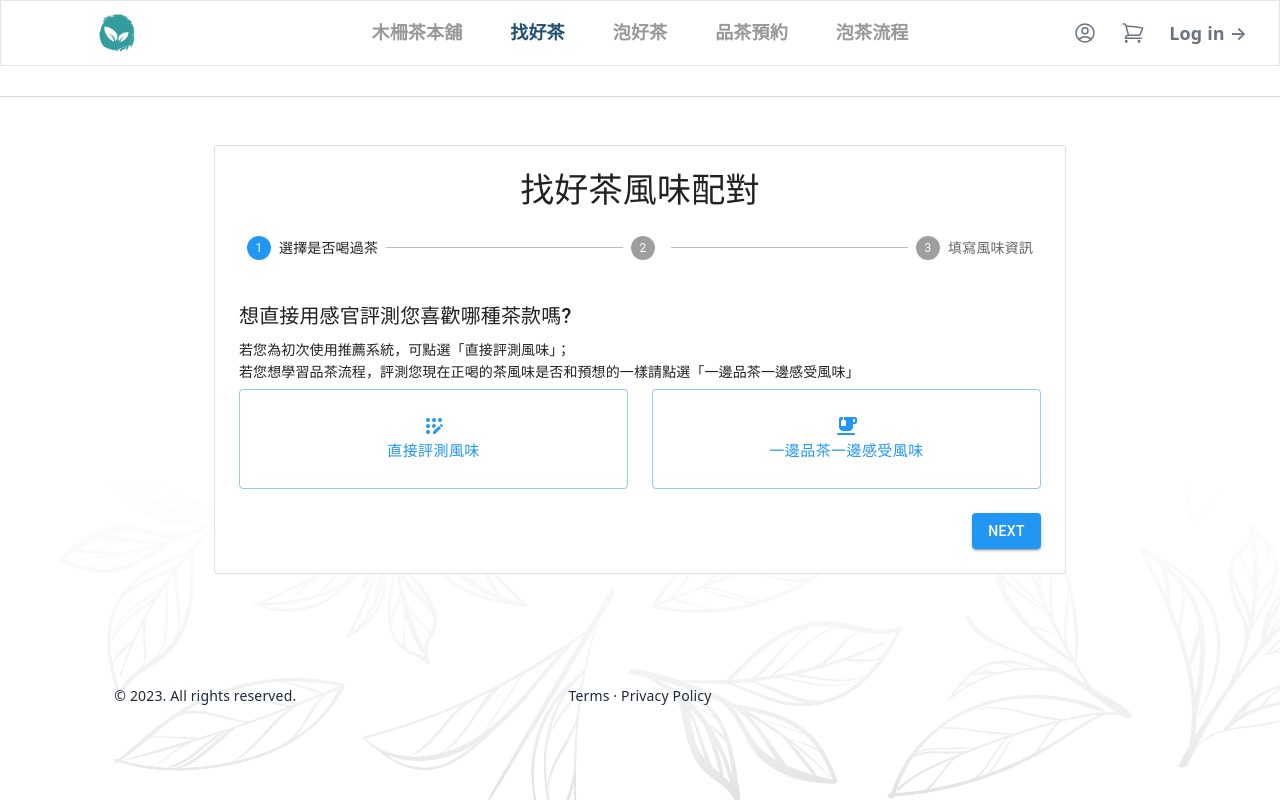
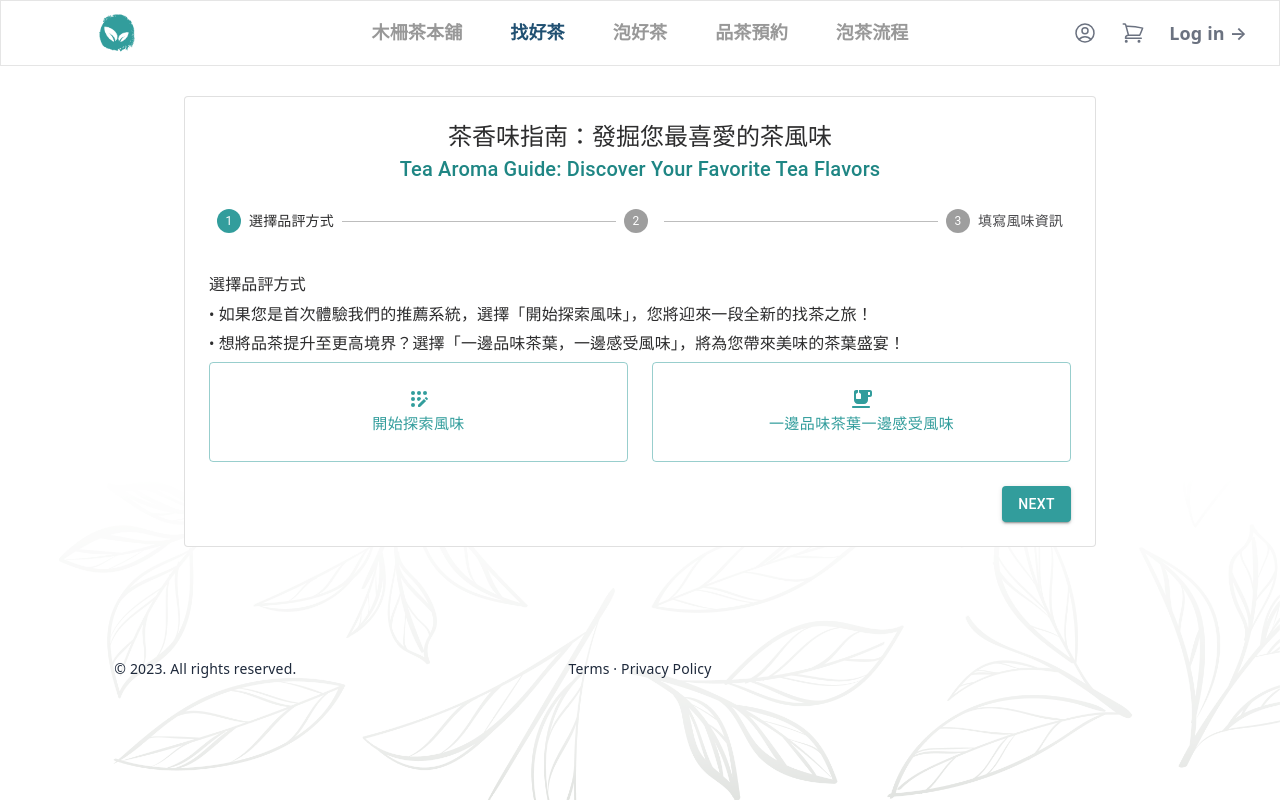
Before and after one commit to Mattis3858/graduation_with_next, a Next.js app: page /goodtea in a window 1280 px wide. Built offline with nearby package versions, Linux system fonts and the light colour scheme; a web font is replaced by a local one.

Commit message:
0825 update RWD

```diff
--- a/app/goodtea/FindGoodTea.js
+++ b/app/goodtea/FindGoodTea.js
@@ -17,17 +17,38 @@ import SetPersonalInformation from './setPersonalInformation'; // 填寫個人
 import Flavor from './flavor'; // 填寫風味
 import TeaColorTest from'./TeaColorTest'; // tea color test + brew tea steps
 import Posttest from './posttest'; // 前測 Step2 點選前次後測資訊
+import './goodTea.css';
 
-const steps = ['選擇是否喝過茶', '', '填寫風味資訊'];
+const steps = ['選擇品評方式', '', '填寫風味資訊'];
 
 const theme = createTheme({
+  breakpoints: {
+    values: {
+      xs: 0,
+      sm: 600,
+      md: 960,
+      lg: 1280,
+      xl: 1920,
+    },
+  },
   palette: {
     primary: {
-      main: '#2196f3', // 设置主题的主要颜色
+      main: '#329d9c',
+      light: '#68cbca',
+      dark: '#1f8684',
     },
     secondary: {
-      main: '#f50057', // 设置主题的次要颜色
+      main: '#d8a48f',
+      light: '#f1cbbc',
+      dark: '#cd8366',
     },
+    text: {
+      primary: '#2d2d2e',
+      secondary: '#4a4a4d',
+    },
+    background: {
+
+    }
   },
 });
 
@@ -52,9 +73,9 @@ const FindGoodTea = () => {
   const getStepLabel = (index) => {
     if (index === 1) {
       if (selectedOption === '直接評測風味') {
-        return '參考前次後測結果';
+        return '參考前次填寫結果';
       } else if (selectedOption === '一邊品茶一邊感受風味') {
-        return '學習喝茶流程';
+        return '學習品茶步驟';
       }
     }
     return steps[index];
@@ -77,19 +98,14 @@ const FindGoodTea = () => {
     <div className='page-layout'>
       <ThemeProvider theme={theme}>
         <CssBaseline />
-        <AppBar
-          position="absolute"
-          color="default"
-          elevation={0}
-          sx={{
-            position: 'relative',
-            borderBottom: (t) => `1px solid ${t.palette.divider}`,
-          }}
-        ></AppBar>
-        <Container component="main" maxWidth="md" sx={{ mb: 4 }}>
-          <Paper variant="outlined" sx={{ my: { xs: 3, md: 6 }, p: { xs: 2, md: 3 } }}>
-            <Typography component="h1" variant="h4" align="center">
-              找好茶風味配對
+        <AppBar className='step_bar' elevation={0} ></AppBar>
+        <Container component="main" maxWidth="md" sx={{ mb: 4 }} >
+          <Paper elevation={3} variant="outlined" sx={{ my: { xs: 3, md: 6 }, p: { xs: 2, md: 3 } }} >
+            <Typography className='title' variant="h5" >
+            茶香味指南：發掘您最喜愛的茶風味
+            </Typography>
+            <Typography className='title_eng' variant="h6" >
+            Tea Aroma Guide: Discover Your Favorite Tea Flavors
             </Typography>
             <Stepper activeStep={activeStep} sx={{ pt: 3, pb: 5 }}>
               {steps.map((label, index) => (
--- a/app/goodtea/TeaColorTest.js
+++ b/app/goodtea/TeaColorTest.js
@@ -18,37 +18,40 @@ import { PieChart } from 'react-minimal-pie-chart'; // Import PieChart component
 
 const steps = [
   {
-    label: '準備材料',
+    label: '泡茶準備',
     description: `
-    準備快沖壺、馬克杯
-    準備茶葉 3g : 熱水 100g`,
+    器材準備:\n
+    \t1. 茶具 / 快沖壺 / 馬克杯/ 沖茶袋 / 濾茶球...等\n
+    \t2. 茶葉\n
+    用水比例:市售飲用水或飲水機煮至沸水（100度c）\n
+    `,
   },
   {
-    label: '溫杯',
-    description:
-      '溫杯溫杯溫杯溫杯方法',
+    label: '溫杯燙壺',
+    description:`
+      1. 杯中加入一半25度常溫水後，再加入一半90-100度熱水\n
+      2. 靜置30秒後，倒掉杯中一半的溫熱水，再加滿step1.同樣溫度熱水\n
+      3. 同樣靜置30秒後，再重複一次step2.倒掉一半水再加滿熱水\n
+      4. 此時杯身已緩緩溫杯完成，即可開始泡茶\n
+      `,
   },
   {
-    label: '沖泡',
-    description: `將水溫維持在95 - 100 度C
-    第一泡沖泡 1 分鐘`,
+    label: '泡茶方式 - 溫潤泡',
+    description: '茶水比例：3g 茶葉(一包夾鏈袋) : 150 ml 沸水(100度c)\n泡茶方式 - 溫潤泡：置入茶葉後，先以熱水沖茶葉，立即將茶水倒出後再泡茶。\n沖泡時間：\n1. 使用100度C水\n2. 沖泡 3 分鐘後可即取出茶葉(瀝出茶湯)\n 3. 靜置 3 分鐘，即可聞茶香\n4. 待茶湯靜置至 6 分鐘後，冷卻即可享用\n',
   },
   {
-    label: '續沖',
-    description: `可泡約 5-7 次
-    每泡時間增加 10 秒`,
+    label: '續沖方式',
+    description: '每泡茶可泡約 5-7 次，每泡時間增加 10 秒',
   },
 ];
 
 const teaProducts = [
-  '茶品1',
-  '茶品2',
-  '茶品3',
-  '茶品4',
-  '茶品5',
-  '茶品6',
-  '茶品7',
-  '茶品8',
+  '張協興 - 鐵觀音',
+  '張協興 - 包種茶',
+  '威叔 - 鐵觀音',
+  '威叔 - 鐵觀音紅茶',
+  '寒舍 - 包種茶',
+  '寒舍 - 鐵觀音紅茶',
 ];
 
 const TeaColorTest = () => {
@@ -99,14 +102,14 @@ const TeaColorTest = () => {
 
   return (
     <>
-      <Typography variant="h6" gutterBottom>
-        泡茶流程
+      <Typography className='sub_title' gutterBottom>
+        品茶步驟
       </Typography>
-      <Typography variant="body2" gutterBottom>
-        來學泡好茶R
+      <Typography className='para' gutterBottom>
+        跟著以下步驟一同走進茶香，品味茶湯。
       </Typography>
       <FormControl fullWidth sx={{ mb: 2 }}>
-        <InputLabel>Select Tea Product</InputLabel>
+        <InputLabel>請選擇您現在所泡的茶款</InputLabel>
         <Select
           value={selectedTea}
           onChange={handleTeaSelect}
@@ -120,21 +123,21 @@ const TeaColorTest = () => {
           ))}
         </Select>
       </FormControl>
-      <Box sx={{ maxWidth: 400 }}>
+      <Box sx={{ maxWidth: '100%' }}>
         <Box sx={{ mb: 2, display: 'flex', alignItems: 'center' }}>
-          <Typography variant="subtitle1">Brew Steps</Typography>
+          <Typography variant="subtitle1">泡茶步驟</Typography>
         </Box>
         <Stepper activeStep={activeStep} orientation="vertical">
           {steps.map((step, index) => (
             <Step key={step.label}>
               <StepLabel
                 icon={<PhotoCameraIcon />}
-                optional={index === 2 ? <Typography variant="caption">Last step</Typography> : null}
+                optional={index === 2 ? <Typography variant="caption">最後一步</Typography> : null}
               >
                 {step.label}
               </StepLabel>
               <StepContent>
-                <Typography>{step.description}</Typography>
+                <Typography className='para'>{step.description}</Typography>
                 <Box sx={{ mb: 2 }}>
                   <div>
                     <Button
@@ -192,7 +195,7 @@ const TeaColorTest = () => {
       {/* File Upload */}
       {!uploadSuccess && (
         <Box sx={{ mt: 2 }}>
-          <Typography variant="subtitle1">Tea Color Test</Typography>
+          <Typography className='sub_title'>茶湯濃淡檢驗小遊戲</Typography>
           <Typography variant="body2" gutterBottom>
             上傳照片，可以拍照或選擇照片
           </Typography>
@@ -215,7 +218,7 @@ const TeaColorTest = () => {
               </Button>
             </label>
             <Typography variant="body2">
-              {uploadedFile ? 'File uploaded successfully!' : 'No file uploaded'}
+              {uploadedFile ? '上傳成功 File uploaded successfully!' : '請上傳茶湯照片 No file uploaded'}
             </Typography>
           </Box>
         </Box>
--- /dev/null
+++ b/app/goodtea/goodTea.css
@@ -0,0 +1,93 @@
+
+:root {
+    --divider-color: #ccc;
+    --primary-color: #329d9c;
+    --primary_color_light:#d1e9e9 ;
+    --primary_color_dark:#1f8684 ;
+    --secondary_color: #d8a48f;
+    --secondary_color_light:#f6e2da;
+    --secondary_color_dark:#cd8366;
+
+}
+
+.step_bar {
+    position: absolute;
+    color: var(--primary-color);
+}
+.step_bar_with_with_border {
+    position: relative;
+    border-bottom: 1px solid var(--divider-color);
+}
+.title {
+    font-weight: 900;
+    text-align: center;
+
+}
+.title_eng{
+    text-align: center;
+    font-weight: 700;
+    color: var(--primary_color_dark)
+}
+.sub_title {
+    font-size:18px;
+    font-family:  sans-serif;
+    font-weight: 700;
+}
+.para {
+    font-size: 14px;
+    font-weight: 300;
+}
+.explore_flavor {
+    width: 35px;
+    height: 35px;
+}
+.tea_cup {
+    width: 35px;
+    height: 35px;
+}
+.status_button {
+    font-size: 16px;
+    font-weight: 700;
+}
+.select_box_center_vertical {
+    display: flex;
+    flex-direction: column;
+    align-items: center;
+    justify-content: space-between;
+    gap: 10px;
+  }
+
+.select_box_center_horizontal {
+    display: flex;
+    gap: 10px;
+  }
+.col_title {
+    font-weight: 700;
+}
+.quantitative_value_input .MuiInputBase-input {
+    border-bottom-color: #329d9c;
+    /* 其他样式属性 */
+  }
+.tea_name{
+    font-weight: 600;
+}
+.tea_desc{
+    font-weight:500;
+}
+.tea_name_v{
+    font-weight: 600;
+    background-color: var(--primary_color_light);
+
+}
+.tea_desc_v{
+    font-weight:500;
+    background-color: var(--primary_color_light);
+}
+.cell_bt_cell {
+    background-color: var(--primary_color_light);
+    font-weight: 700;
+}
+.table_top {
+    font-weight: 700;
+    align-items: center;
+}
--- a/app/goodtea/setStatus.js
+++ b/app/goodtea/setStatus.js
@@ -11,12 +11,14 @@ export default function SetStatus({ onOptionSelect }) {
 
   return (
     <React.Fragment>
-      <Typography variant="h6" gutterBottom>
-        想直接用感官評測您喜歡哪種茶款嗎?
+      <Typography className='sub_title' gutterBottom>
+        選擇品評方式
       </Typography>
-      <Typography variant="h6" sx={{ fontSize: '14px' }} gutterBottom>
-        若您為初次使用推薦系統，可點選「直接評測風味」；<br />
-        若您想學習品茶流程，評測您現在正喝的茶風味是否和預想的一樣請點選「一邊品茶一邊感受風味」
+      <Typography className='para' gutterBottom>
+        • 如果您是首次體驗我們的推薦系統，選擇「開始探索風味」，您將迎來一段全新的找茶之旅！
+      </Typography>
+      <Typography className='para' gutterBottom>
+        • 想將品茶提升至更高境界？選擇「一邊品味茶葉，一邊感受風味」，將為您帶來美味的茶葉盛宴！
       </Typography>
       <Grid container spacing={3}>
         <Grid item xs={12} sm={6}>
@@ -26,9 +28,10 @@ export default function SetStatus({ onOptionSelect }) {
               size="large"
               sx={{ width: '100%', height: '100px', display: 'flex', flexDirection: 'column', alignItems: 'center' }}
               onClick={() => handleButtonClick('直接評測風味')}
+              className= 'status_button'
             >
-              <AppRegistrationRoundedIcon />
-              直接評測風味
+              <AppRegistrationRoundedIcon className="explore_flavor"/>
+              開始探索風味
             </Button>
           </Box>
         </Grid>
@@ -39,9 +42,10 @@ export default function SetStatus({ onOptionSelect }) {
               size="large"
               sx={{ width: '100%', height: '100px', display: 'flex', flexDirection: 'column', alignItems: 'center' }}
               onClick={() => handleButtonClick('一邊品茶一邊感受風味')}
+              className= 'status_button'
             >
-              <EmojiFoodBeverageRoundedIcon />
-              一邊品茶一邊感受風味
+              <EmojiFoodBeverageRoundedIcon className='tea_cup'/>
+              一邊品味茶葉一邊感受風味
             </Button>
           </Box>
         </Grid>
--- a/app/product/product.css
+++ b/app/product/product.css
@@ -1,3 +1,9 @@
+@media (max-width: 600px) {
+    .grid-cols-3 {
+      grid-template-columns: 1fr; /* Change to a single column layout */
+    }
+  }
+
 .title {
     color: #329d9c;
     margin-bottom: 4rem;
```
Also changed, not shown: app/goodtea/flavor.js (+93 -40 lines), app/goodtea/posttest.js (+47 -20 lines), app/product/Product.js (+8 -2 lines).
